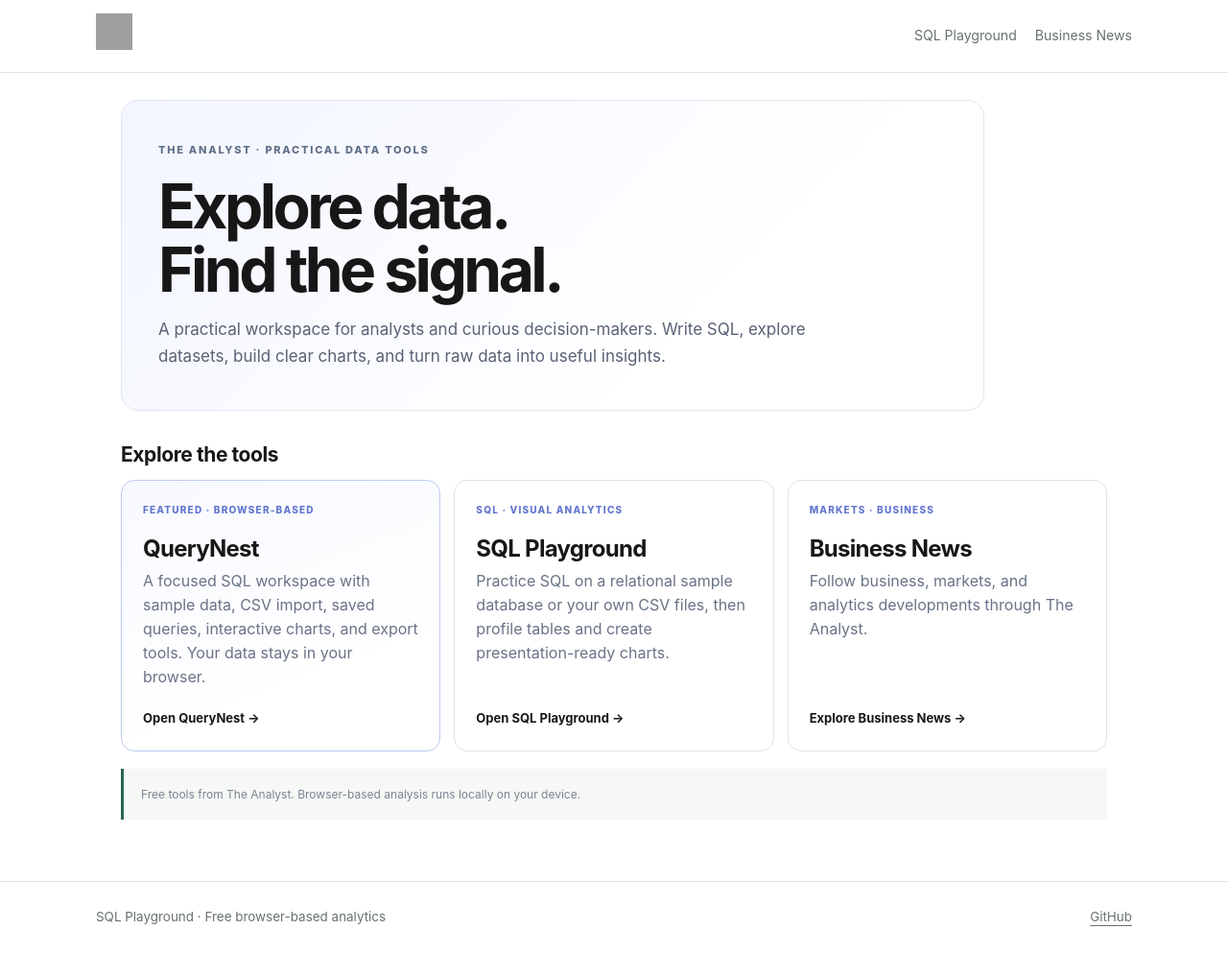
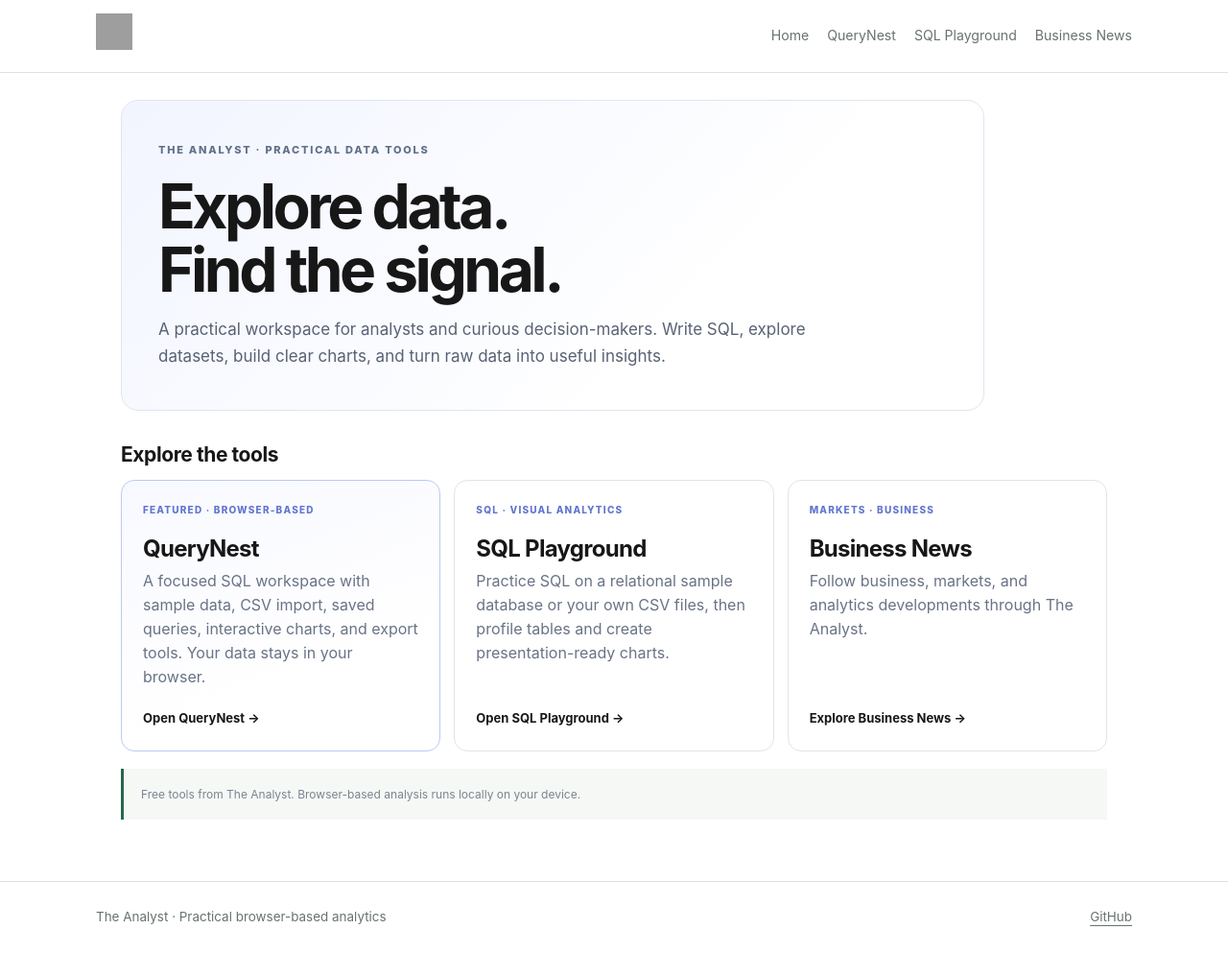
Before and after one commit to theanalystin/theanalyst.github.io, a Jekyll site: the page built from index.html, in a window 1280 px wide. Shown: the whole page at 96% size. Built offline with Jekyll 4.4.1, drawn with Linux system fonts in a browser that asks for light colours; grey boxes are pictures that could not be loaded.

Commit message:
Add QueryNest and home navigation

```diff
--- a/_layouts/default.html
+++ b/_layouts/default.html
@@ -12,13 +12,15 @@
 </head>
 <body>
 <header class="site-header">
-<a class="brand" href="{{ '/sql-playground/' | relative_url }}" aria-label="The Analyst home"><img src="https://pbs.twimg.com/profile_images/2003668474753875973/CWCmElIg_400x400.jpg" alt="" width="38" height="38"></a>
+<a class="brand" href="{{ '/' | relative_url }}" aria-label="The Analyst home"><img src="https://pbs.twimg.com/profile_images/2003668474753875973/CWCmElIg_400x400.jpg" alt="" width="38" height="38"></a>
 <nav aria-label="Main navigation">
+<a href="{{ '/' | relative_url }}">Home</a>
+<a href="{{ '/querynest/' | relative_url }}">QueryNest</a>
 <a href="{{ '/sql-playground/' | relative_url }}">SQL Playground</a>
 <a href="{{ '/news/' | relative_url }}">Business News</a>
 </nav>
 </header>
 <main class="container">{{ content }}</main>
-<footer class="site-footer"><span>SQL Playground · Free browser-based analytics</span><span><a href="https://github.com/theanalystin/theanalyst.github.io">GitHub</a></span></footer>
+<footer class="site-footer"><span>The Analyst · Practical browser-based analytics</span><span><a href="https://github.com/theanalystin/theanalyst.github.io">GitHub</a></span></footer>
 </body>
 </html>
```
